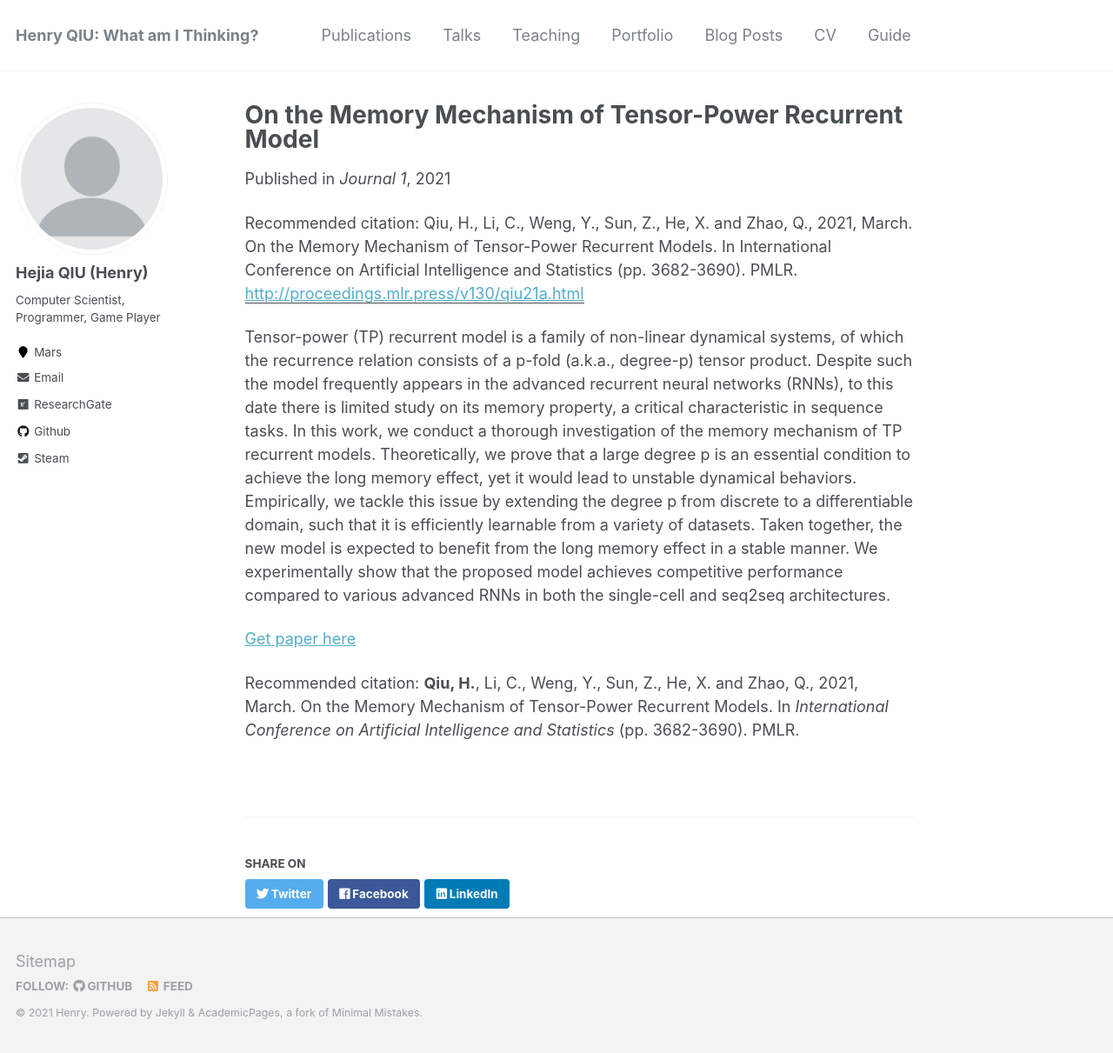
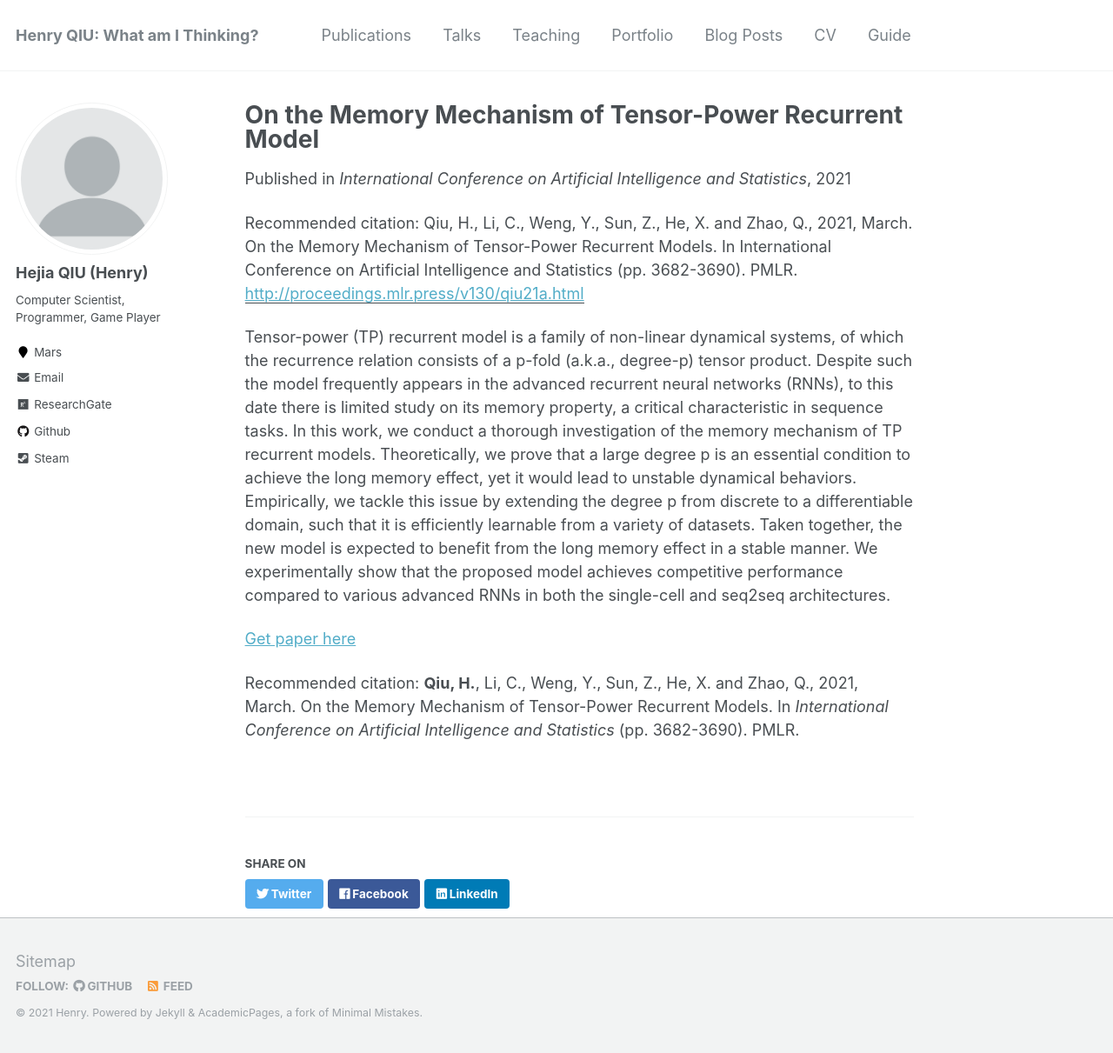
Before and after one commit to HenryJaQiu/HenryJaQiu.github.io, a Jekyll site: the page built from _publications/2021-01-01-paper-title-number-1.md, in a window 1280 px wide and 1211 px high. Shown: the whole window at 87% size. Built offline with Jekyll 4.4.1, drawn with Linux system fonts in a browser that asks for light colours.

Commit message:
Update 2021-01-01-paper-title-number-1.md

```diff
--- a/_publications/2021-01-01-paper-title-number-1.md
+++ b/_publications/2021-01-01-paper-title-number-1.md
@@ -4,7 +4,7 @@ collection: publications
 permalink: /publication/2021-01-01-paper-title-number-1
 excerpt: 'Focus on the long-term memory and stability of tensor recurrent model with developing a degree-differentiable model benefit from long-term effect in a stable manner, cooperate with RIKEN AIP Tensor Learning Team.'
 date: 2021-01-01
-venue: 'Journal 1'
+venue: 'International Conference on Artificial Intelligence and Statistics'
 paperurl: 'http://proceedings.mlr.press/v130/qiu21a.html'
 citation: 'Qiu, H., Li, C., Weng, Y., Sun, Z., He, X. and Zhao, Q., 2021, March. On the Memory Mechanism of Tensor-Power Recurrent Models. In International Conference on Artificial Intelligence and Statistics (pp. 3682-3690). PMLR.'
 ---
```
